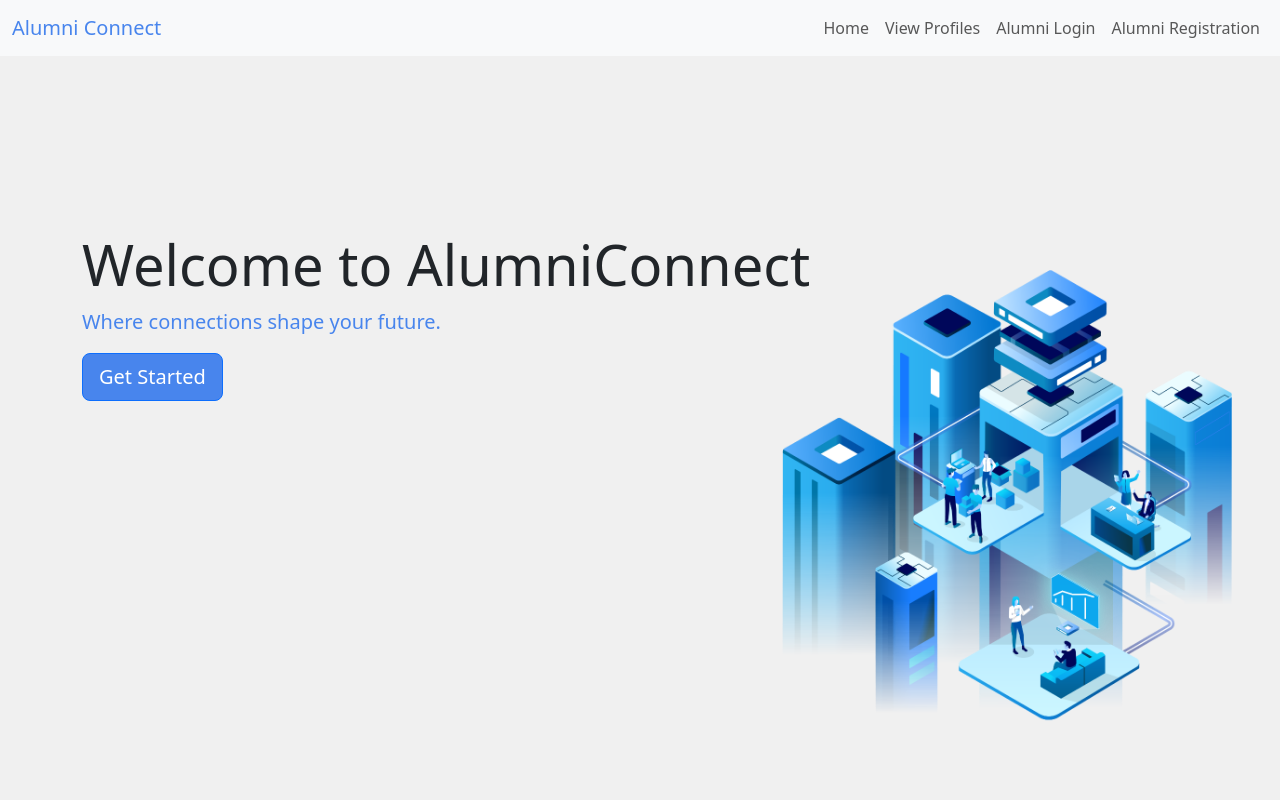
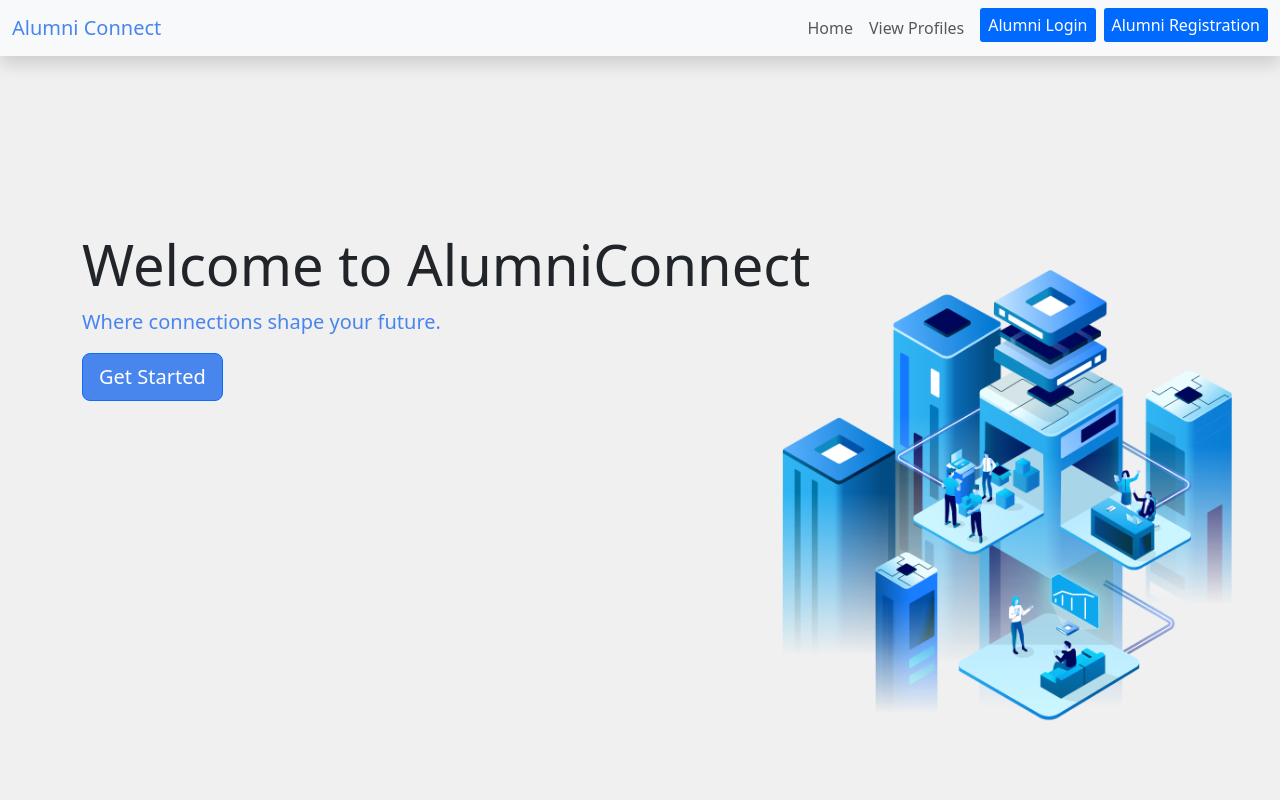
Before and after one commit to khubaibkm/alumniConnect, a React (Vite) app: page / in a window 1280 px wide. Shown: the top 800 px of the page. Built offline with nearby package versions, Linux system fonts and the light colour scheme; no server answers; the database is empty.

Commit message:
navbar styled

```diff
--- a/src/components/Navbar.css
+++ b/src/components/Navbar.css
@@ -0,0 +1,52 @@
+.button-animated {
+    border: none;
+    border-radius: 3px;
+    padding: 5px 20px;
+    background: #006aff;
+    position: relative;
+    overflow: hidden;
+    color: white;
+    margin-bottom: 5px;
+}
+
+.button-animated:before {
+    content: '';
+    position: absolute;
+    width: 100px;
+    height: 100%;
+    background-image: linear-gradient(120deg,
+            rgba(255, 255, 255, 0) 30%,
+            rgba(255, 255, 255, .8),
+            rgba(255, 255, 255, 0) 70%);
+    top: 0;
+    left: -100px;
+}
+
+@keyframes shine {
+    0% {
+        left: -100px
+    }
+
+    20% {
+        left: 100%
+    }
+
+    100% {
+        left: 100%
+    }
+}
+
+.button-animated:before {
+    content: '';
+    position: absolute;
+    width: 100px;
+    height: 100%;
+    background-image: linear-gradient(120deg,
+            rgba(255, 255, 255, 0) 30%,
+            rgba(255, 255, 255, .8),
+            rgba(255, 255, 255, 0) 70%);
+    top: 0;
+    left: -100px;
+    animation: shine 3s infinite linear;
+    /* Animation */
+}
--- a/src/components/Navbar.jsx
+++ b/src/components/Navbar.jsx
@@ -4,6 +4,7 @@ import { onAuthStateChanged, signOut } from "firebase/auth";
 import { Link, useNavigate } from "react-router-dom";
 import { getDocs, collection, query, where } from "firebase/firestore";
 import { db } from "../config/firebase.js";
+import "./Navbar.css";
 
 export const Navbar = () => {
   const [isSignedIn, setIsSignedIn] = useState(false);
@@ -57,7 +58,7 @@ export const Navbar = () => {
   };
 
   return (
-    <nav className="navbar navbar-expand-lg navbar-light bg-light fixed-top">
+    <nav className="navbar navbar-expand-lg navbar-light bg-light fixed-top shadow">
       <div className="container-fluid">
         <Link to="/" className="navbar-brand" style={{ color: "#4885ed" }}>
           Alumni Connect
@@ -88,24 +89,30 @@ export const Navbar = () => {
                 View Profiles
               </Link>
             </li>
+
             <li className="nav-item">
               {isSignedIn ? (
-                <a className="nav-link" href="#" onClick={handleSignOut}>
+                <a
+                  className="nav-link bg-primary rounded text-white px-3 py-2 mx-2 "
+                  href="#"
+                  onClick={handleSignOut}
+                >
                   Logout
                 </a>
               ) : (
-                <Link to="/signin" className="nav-link">
+                <Link to="/signin" className="nav-link button-animated mx-2 ">
                   Alumni Login
                 </Link>
               )}
             </li>
             <li className="nav-item">
               {isSignedIn ? null : (
-                <Link to="/signup" className="nav-link">
+                <Link to="/signup" className="nav-link button-animated">
                   Alumni Registration
                 </Link>
               )}
             </li>
+
             <li className="nav-item">
               {isVerified && (
                 <Link to="/profile" className="nav-link">
```
